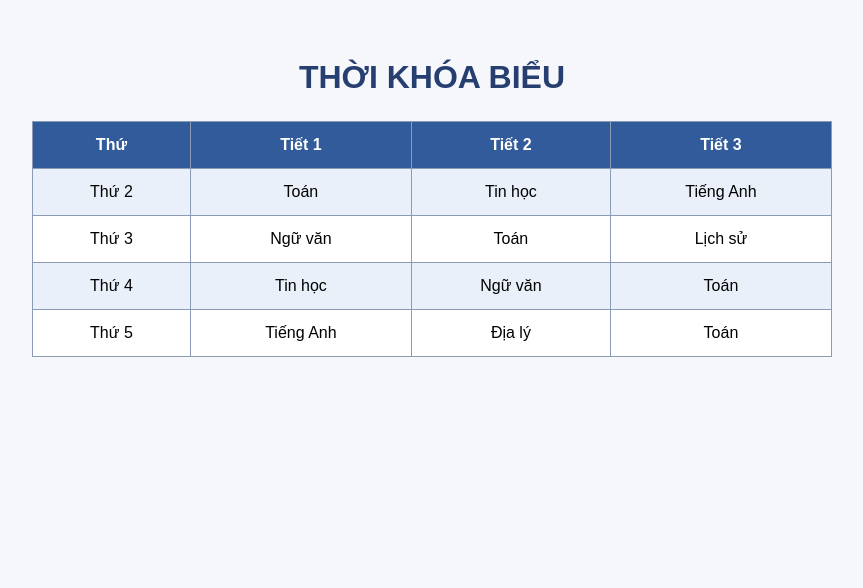
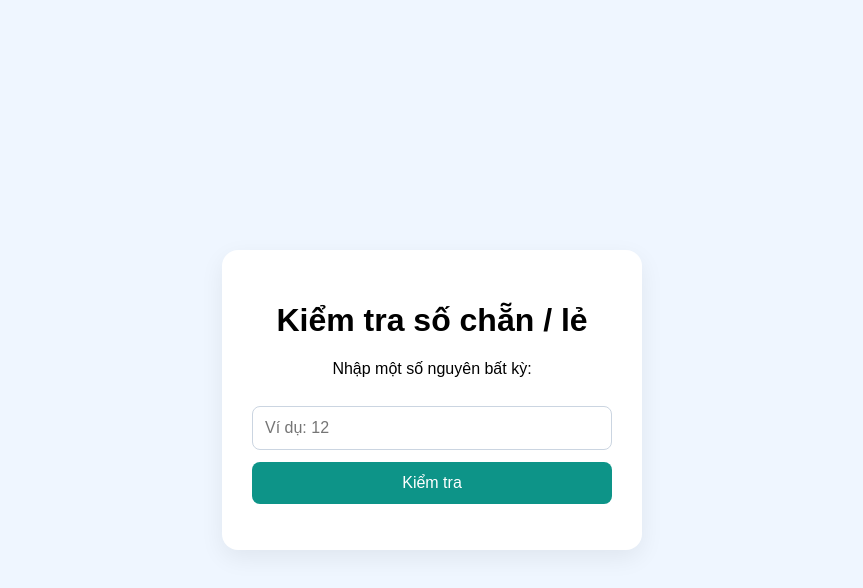
Before and after one commit to HongYen5528/bai2, a plain HTML site: page index.html in a window 1280 px wide. Shown: the whole page, without its empty margins (208-1071 px from the left). Drawn offline with Linux system fonts and the light colour scheme.

Commit message:
Add files via upload

```diff
--- a/index.html
+++ b/index.html
@@ -1,19 +1,20 @@
 <!DOCTYPE html>
-<html lang="vi">
-<head>
-  <meta charset="UTF-8">
-  <meta name="viewport" content="width=device-width, initial-scale=1.0">
-  <title>Thời khóa biểu</title>
-  <link rel="stylesheet" href="style.css">
-</head>
-<body>
-  <h1>THỜI KHÓA BIỂU</h1>
-  <table>
-    <tr><th>Thứ</th><th>Tiết 1</th><th>Tiết 2</th><th>Tiết 3</th></tr>
-    <tr><td>Thứ 2</td><td>Toán</td><td>Tin học</td><td>Tiếng Anh</td></tr>
-    <tr><td>Thứ 3</td><td>Ngữ văn</td><td>Toán</td><td>Lịch sử</td></tr>
-    <tr><td>Thứ 4</td><td>Tin học</td><td>Ngữ văn</td><td>Toán</td></tr>
-    <tr><td>Thứ 5</td><td>Tiếng Anh</td><td>Địa lý</td><td>Toán</td></tr>
-  </table>
-</body>
-</html>
+<html lang="vi"><head><meta charset="UTF-8"><meta name="viewport" content="width=device-width, initial-scale=1.0"><title>Kiểm tra chẵn lẻ</title>
+<style>
+body{font-family:Arial;background:#eff6ff;display:grid;place-items:center;min-height:100vh;margin:0}
+main{background:white;padding:30px;border-radius:16px;width:min(360px,85vw);text-align:center;box-shadow:0 8px 25px #0001}
+input,button{padding:12px;font-size:16px;border-radius:8px;width:100%;box-sizing:border-box;margin-top:12px}
+input{border:1px solid #cbd5e1}button{background:#0d9488;color:white;border:0;cursor:pointer}#result{font-weight:bold;color:#0f766e}
+</style></head><body><main><h1>Kiểm tra số chẵn / lẻ</h1>
+<p>Nhập một số nguyên bất kỳ:</p><input id="number" type="number" step="1" placeholder="Ví dụ: 12">
+<button onclick="checkNumber()">Kiểm tra</button><p id="result"></p></main>
+<script>
+function checkNumber(){
+ const value=document.getElementById('number').value;
+ const result=document.getElementById('result');
+ if(value.trim()===''){result.textContent='Bạn chưa nhập số.';return;}
+ const number=Number(value);
+ if(!Number.isInteger(number)){result.textContent='Vui lòng nhập số nguyên.';return;}
+ result.textContent=number%2===0?number+' là số chẵn.':number+' là số lẻ.';
+}
+</script></body></html>
```
Also changed, not shown: 1 other file.
